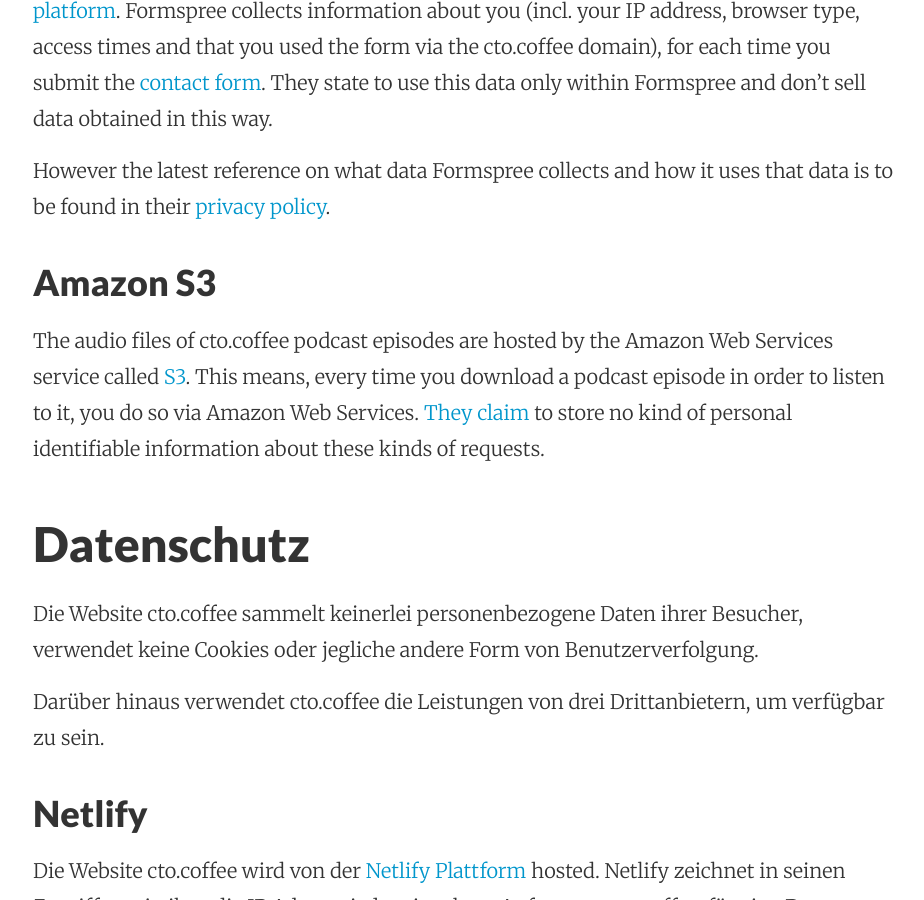
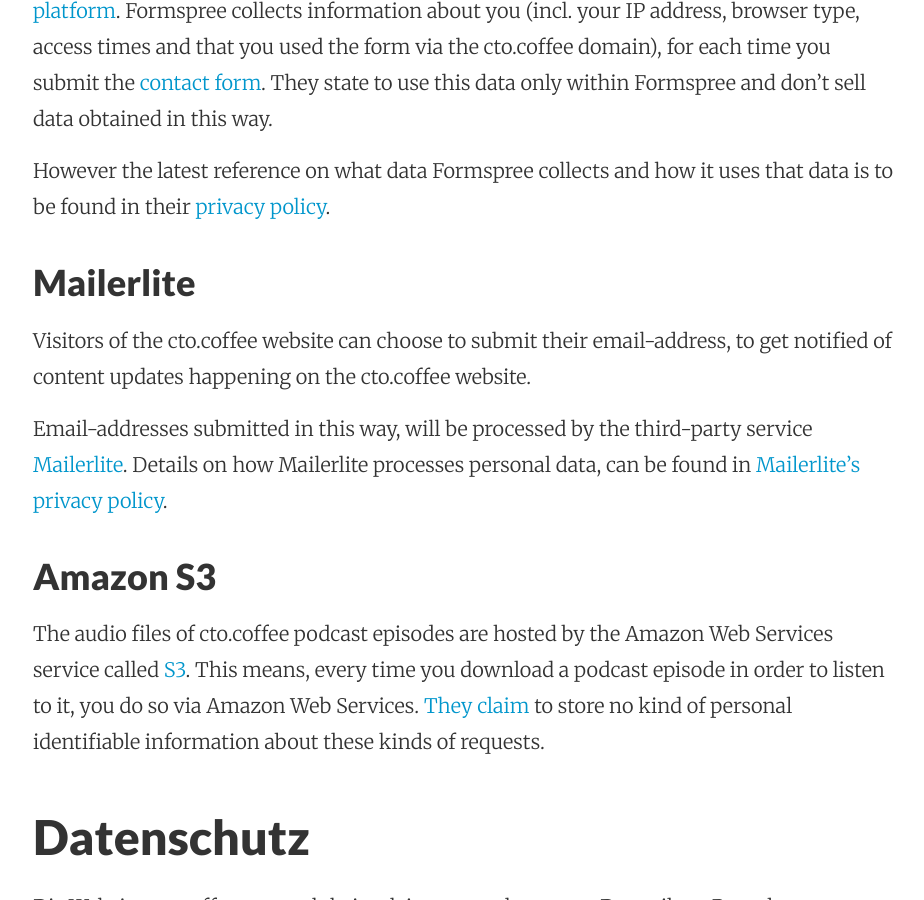
Before and after one commit to benjmin-r/cto.coffee, a Jekyll site: the page built from privacy.md, in a window 1280 px wide and 900 px high, scrolled down 1149 px. Shown: the whole window, without its empty margins (175-1099 px from the left). Built offline with Jekyll 4.4.1, drawn with Linux system fonts in a browser that asks for light colours; nearby versions of some CDN libraries; some of the changed text lies outside the part shown.

Commit message:
Add information about mailerlite to privacy policy

```diff
--- a/privacy.md
+++ b/privacy.md
@@ -31,6 +31,15 @@
 
 However the latest reference on what data Formspree collects and how it uses that data is to be found in their [privacy
 policy][formspree-privacy].
+
+
+### Mailerlite
+
+Visitors of the cto.coffee website can choose to submit their email-address, to get notified of content updates
+happening on the cto.coffee website.
+
+Email-addresses submitted in this way, will be processed by the third-party service [Mailerlite][mailerlite]. Details
+on how Mailerlite processes personal data, can be found in [Mailerlite's privacy policy][mailerlite-gdpr].
 
 
 ### Amazon S3
@@ -72,6 +81,15 @@
 Formspree][formspree-privacy] hierüber aussagekräftig.
 
 
+### Mailerlite
+
+Besucher der Website cto.coffee können freiwillig ihre Email-Adresse hinterlassen, um über inhaltliche Änderungen der
+cto.coffee Website informiert zu werden.
+
+Die Email-Adresse wird durch den Dritt-Anbieter [Mailerlite][mailerlite] verarbeitet und gespeichert. Details dazu sind
+in den [Datenschutzbestimmungen von Mailerlite][mailerlite-gdpr] beschrieben.
+
+
 ### Amazon S3
 
 Die Audiodateien der cto.coffee Podcast Episoden werden durch Systeme der Amazon Web Services [S3][aws-s3] zum Download
@@ -84,5 +102,7 @@
 [netlify-gdpr]: https://www.netlify.com/gdpr/
 [formspree]: http://formspree.io/
 [formspree-privacy]: http://docs.formspree.io/files/privacy.pdf
+[mailerlite]: https://www.mailerlite.com/
+[mailerlite-gdpr]: https://www.mailerlite.com/gdpr-compliance
 [aws-s3]: https://aws.amazon.com/de/s3/
 [aws-privacy]: https://aws.amazon.com/de/compliance/data-privacy-faq/
```
